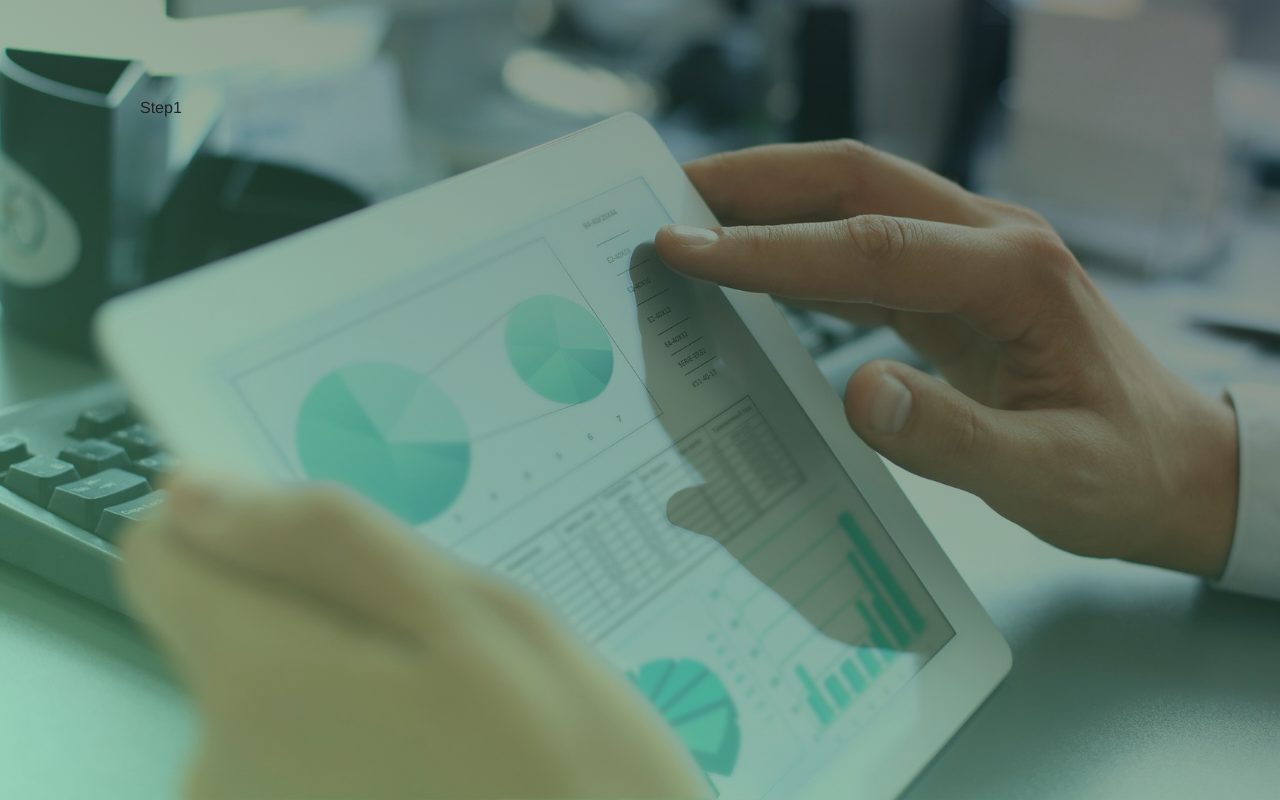
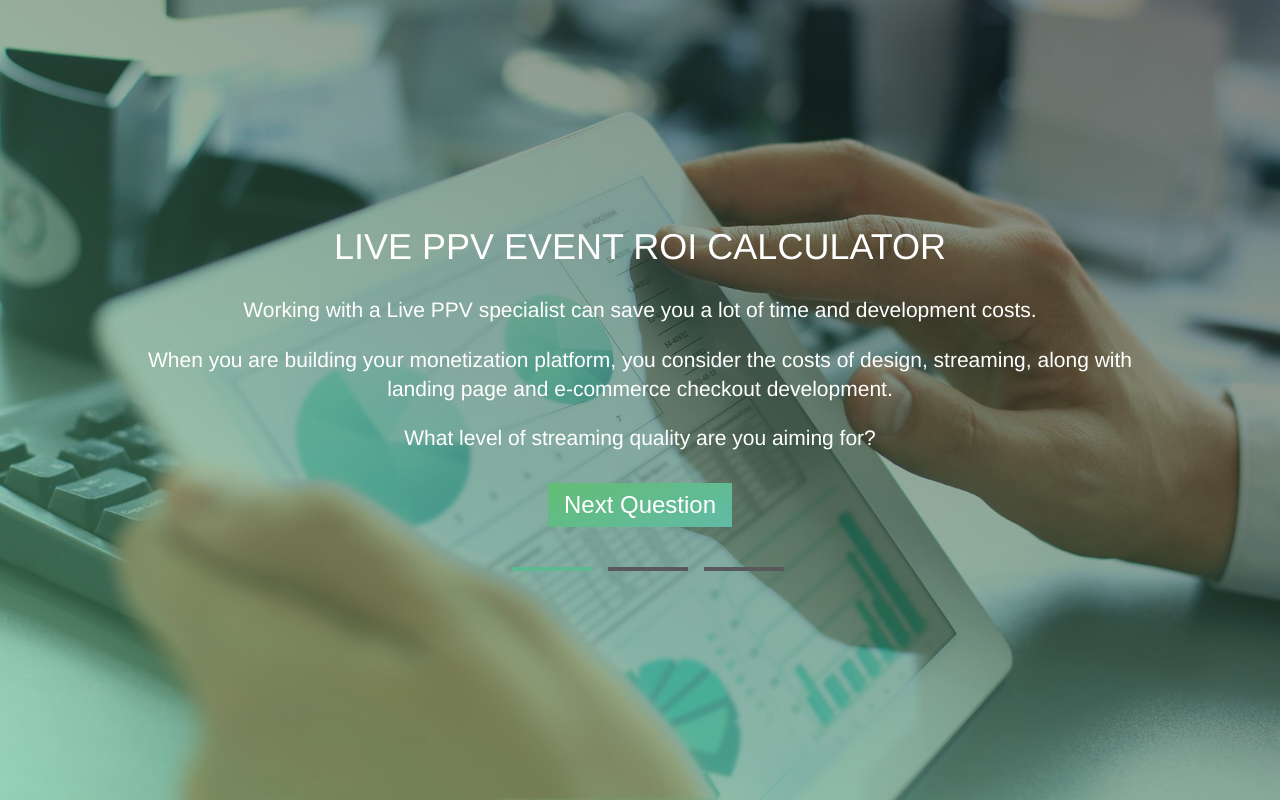
Before and after one commit to pawelacio/roi-calc, a React (Create React App) app: page / in a window 1280 px wide. Both pictures are taken after a click on the button "Give it a try!". Built offline with nearby package versions, Linux system fonts and the light colour scheme.

Commit message:
Add slideNav component to form steps

```diff
--- a/src/components/roiCalcForm/steps/step1/step1.component.js
+++ b/src/components/roiCalcForm/steps/step1/step1.component.js
@@ -1,17 +1,48 @@
 import React from 'react';
+import SlideNav from '../../../slideNav/slideNav.component';
+import { Button } from '../../../button/button.styled';
+
+import {
+  StepWrap,
+  Title,
+  Text,
+} from './step1.styled';
 
 class Step1 extends React.Component {
 
   render() {
     const {
       currentStep,
+      onNextStep,
     } = this.props;
 
     if (currentStep !== 1)
       return null;
 
     return(
-      <div>Step1</div>
+      <StepWrap>
+        <Title>
+          LIVE PPV EVENT ROI CALCULATOR
+        </Title>
+        <Text>
+          Working with a Live PPV specialist can save you a lot of time and development costs.
+        </Text>
+        <Text>
+          When you are building your monetization platform, you consider the
+          costs of design, streaming, along with landing page and e-commerce
+          checkout development.
+        </Text>
+        <Text>
+          What level of streaming quality are you aiming for?
+        </Text>
+        <Button
+          onClick={ () => onNextStep() }
+          center
+        >
+          Next Question
+        </Button>
+        <SlideNav active={ currentStep } stepsNum="3" />
+      </StepWrap>
     )
   }
 }
--- /dev/null
+++ b/src/components/roiCalcForm/steps/step1/step1.styled.js
@@ -0,0 +1,27 @@
+import styled from 'styled-components';
+
+export const StepWrap = styled.div`
+  height: 100%;
+  display: flex;
+  flex-direction: column;
+  justify-content: center;
+`;
+
+export const Title = styled.h1`
+  font-size: 36px;
+  text-align: center;
+  color: #FFFFFF;
+  margin: 20px 0;
+`;
+
+export const Icon = styled.img`
+
+`;
+
+export const Text = styled.div`
+  font-size: 21px;
+  line-height: 1.4;
+  text-align: center;
+  color: #FFFFFF;
+  margin: 10px 0;
+`;
--- a/src/components/roiCalcForm/steps/step2/step2.component.js
+++ b/src/components/roiCalcForm/steps/step2/step2.component.js
@@ -1,17 +1,48 @@
 import React from 'react';
+import SlideNav from '../../../slideNav/slideNav.component';
+import { Button } from '../../../button/button.styled';
+
+import {
+  StepWrap,
+  Title,
+  Text,
+} from './step2.styled';
 
 class Step2 extends React.Component {
 
   render() {
     const {
       currentStep,
+      onNextStep,
     } = this.props;
 
     if (currentStep !== 2)
       return null;
 
     return(
-      <div>Step2</div>
+      <StepWrap>
+        <Title>
+          LIVE PPV EVENT ROI CALCULATOR
+        </Title>
+        <Text>
+          Working with a Live PPV specialist can save you a lot of time and development costs.
+        </Text>
+        <Text>
+          When you are building your monetization platform, you consider the
+          costs of design, streaming, along with landing page and e-commerce
+          checkout development.
+        </Text>
+        <Text>
+          What level of streaming quality are you aiming for?
+        </Text>
+        <Button
+          onClick={ () => onNextStep() }
+          center
+        >
+          Next Question
+        </Button>
+        <SlideNav active={ currentStep } stepsNum="3" />
+      </StepWrap>
     )
   }
 }
--- /dev/null
+++ b/src/components/roiCalcForm/steps/step2/step2.styled.js
@@ -0,0 +1,27 @@
+import styled from 'styled-components';
+
+export const StepWrap = styled.div`
+  height: 100%;
+  display: flex;
+  flex-direction: column;
+  justify-content: center;
+`;
+
+export const Title = styled.h1`
+  font-size: 36px;
+  text-align: center;
+  color: #FFFFFF;
+  margin: 20px 0;
+`;
+
+export const Icon = styled.img`
+
+`;
+
+export const Text = styled.div`
+  font-size: 21px;
+  line-height: 1.4;
+  text-align: center;
+  color: #FFFFFF;
+  margin: 10px 0;
+`;
--- a/src/components/roiCalcForm/steps/step3/step3.component.js
+++ b/src/components/roiCalcForm/steps/step3/step3.component.js
@@ -1,17 +1,47 @@
 import React from 'react';
+import SlideNav from '../../../slideNav/slideNav.component';
+import { Button } from '../../../button/button.styled';
 
+import {
+  StepWrap,
+  Title,
+  Text,
+} from './step3.styled';
 class Step3 extends React.Component {
 
   render() {
     const {
       currentStep,
+      onNextStep,
     } = this.props;
 
     if (currentStep !== 3)
       return null;
 
     return(
-      <div>Step3</div>
+      <StepWrap>
+        <Title>
+          LIVE PPV EVENT ROI CALCULATOR
+        </Title>
+        <Text>
+          Working with a Live PPV specialist can save you a lot of time and development costs.
+        </Text>
+        <Text>
+          When you are building your monetization platform, you consider the
+          costs of design, streaming, along with landing page and e-commerce
+          checkout development.
+        </Text>
+        <Text>
+          What level of streaming quality are you aiming for?
+        </Text>
+        <Button
+          onClick={ () => onNextStep() }
+          center
+        >
+          See the results
+        </Button>
+        <SlideNav active={ currentStep } stepsNum="3" />
+      </StepWrap>
     )
   }
 }
--- /dev/null
+++ b/src/components/roiCalcForm/steps/step3/step3.styled.js
@@ -0,0 +1,27 @@
+import styled from 'styled-components';
+
+export const StepWrap = styled.div`
+  height: 100%;
+  display: flex;
+  flex-direction: column;
+  justify-content: center;
+`;
+
+export const Title = styled.h1`
+  font-size: 36px;
+  text-align: center;
+  color: #FFFFFF;
+  margin: 20px 0;
+`;
+
+export const Icon = styled.img`
+
+`;
+
+export const Text = styled.div`
+  font-size: 21px;
+  line-height: 1.4;
+  text-align: center;
+  color: #FFFFFF;
+  margin: 10px 0;
+`;
```
